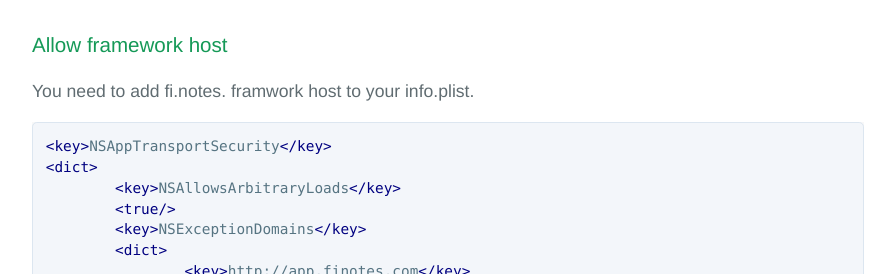
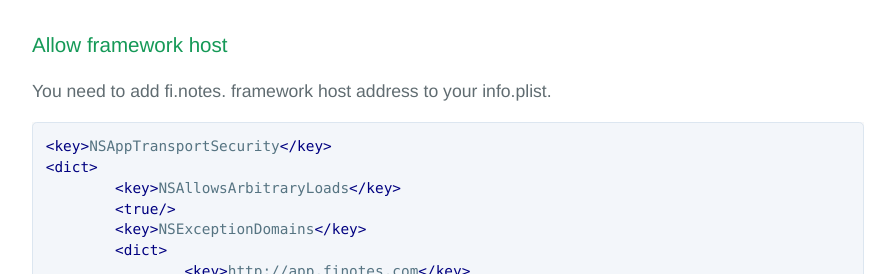
Before and after one commit to finotes/finotes.github.io, a Jekyll site: the page built from _posts/2018-01-19-ios-docs.md, in a window 1280 px wide and 900 px high, scrolled down 651 px. Shown: the part 179-453 px from the top of the window, without its empty margins (192-1087 px from the left). Built offline with Jekyll 4.4.1, drawn with Linux system fonts in a browser that asks for light colours; some web fonts are replaced.

Commit message:
Update 2018-01-19-ios-docs.md

````diff
--- a/_posts/2018-01-19-ios-docs.md
+++ b/_posts/2018-01-19-ios-docs.md
@@ -32,7 +32,7 @@ You can import the FinotesCore to your code using the import statement below.
 
 ### Allow framework host
 
-You need to add fi.notes. framwork host to your info.plist.
+You need to add fi.notes. framework host address to your info.plist.
 
 ```xml
 <key>NSAppTransportSecurity</key>
````
